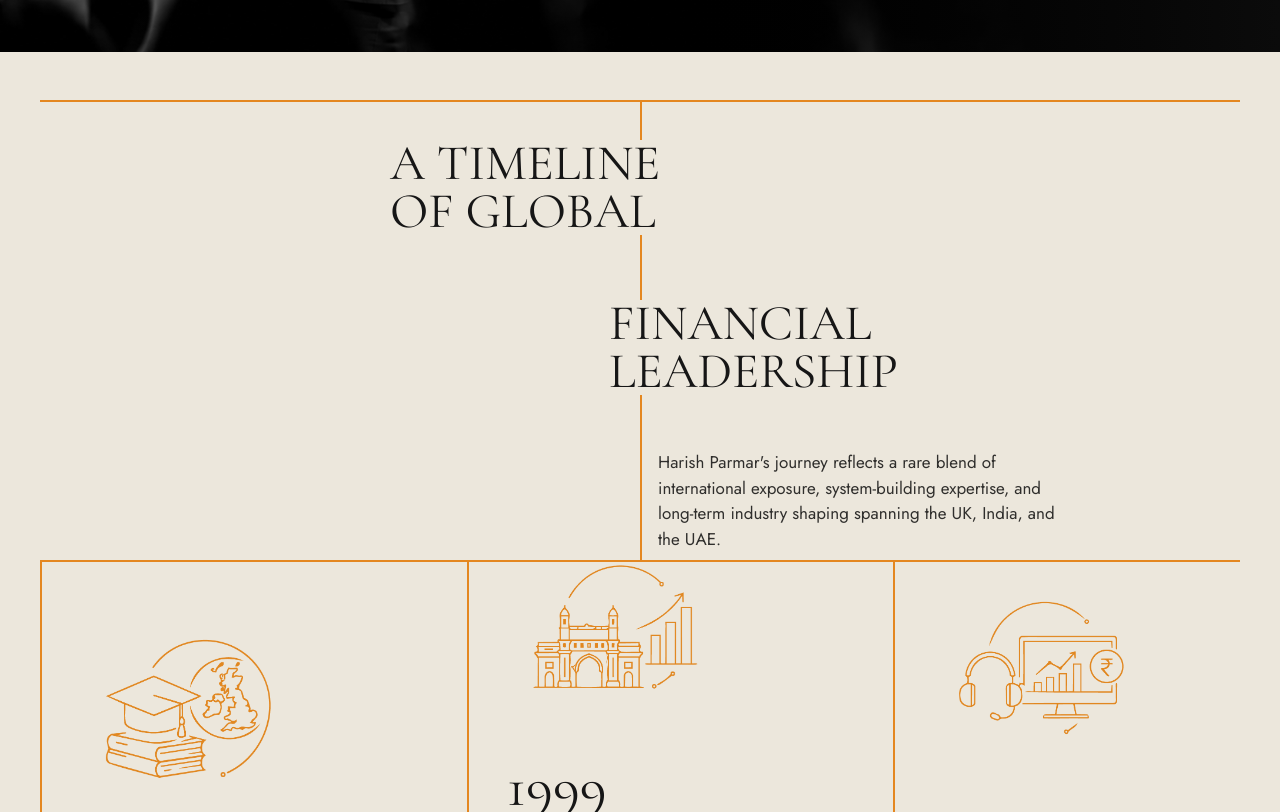
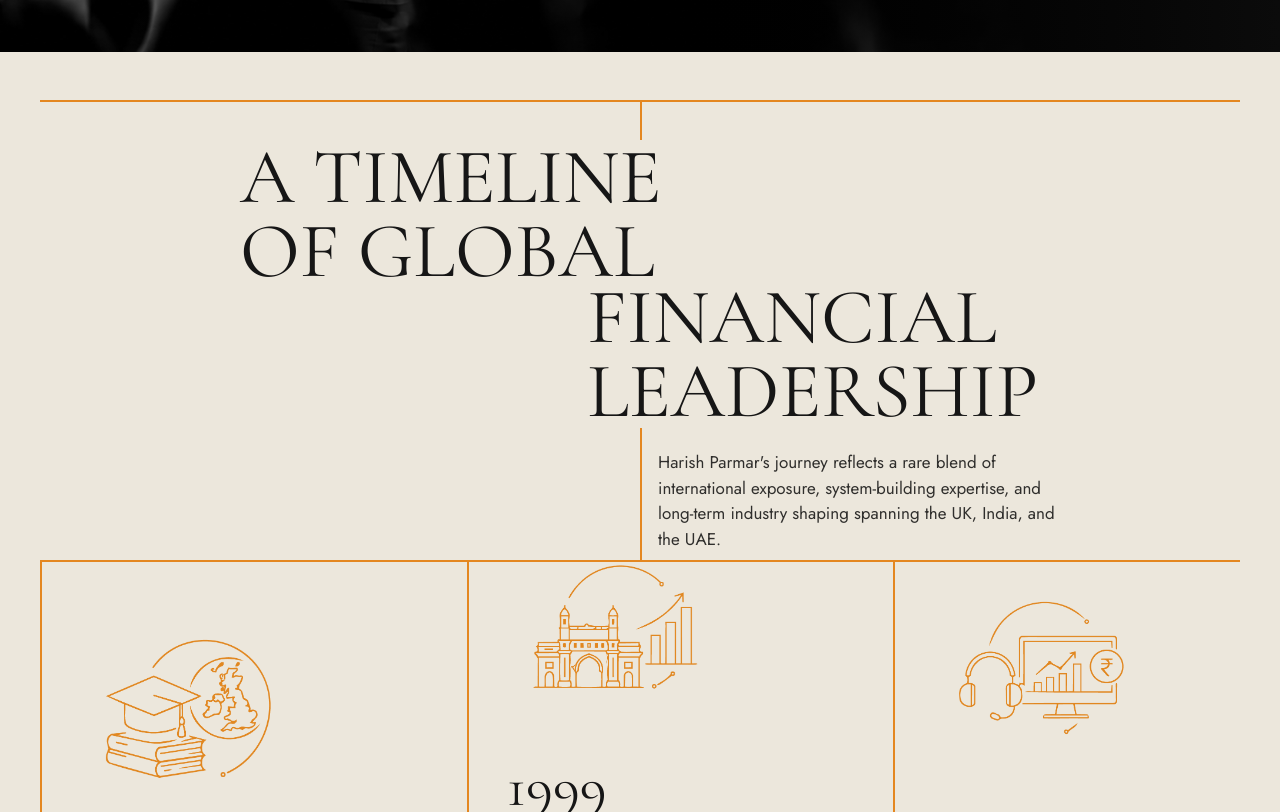
Before and after one commit to Developer-ParMarketing/harish-parmar, a Next.js app: page / in a window 1280 px wide. Shown: the part 748-1560 px from the top of the page. Built offline with nearby package versions, Linux system fonts and the light colour scheme; a web font is replaced by a local one.

Commit message:
final chnages from my end

```diff
--- a/components/QuoteSection.jsx
+++ b/components/QuoteSection.jsx
@@ -62,7 +62,7 @@ export default function QuoteSection() {
             text-[40px]
             md:text-[56px]
             leading-none
-            font-light
+            font-light tracking-[0.15em]
         "
                                     style={{
                                         fontFamily: "var(--font-script)",
--- a/components/Subhero.jsx
+++ b/components/Subhero.jsx
@@ -236,13 +236,13 @@ export default function TimelineSection() {
                             <h2
                                 className="
                                 font-[family-name:var(--font-serif)]
-                                text-[50px]
+                                text-[78px]
                                 leading-[0.95]
                                 uppercase
                                 text-[#161616]
                                 absolute
                                 top-10
-                                lg:left-[350px]
+                                lg:left-[200px]
                                 md:left-[100px]
                                 bg-[#ece7dc]
                                 whitespace-pre-line
@@ -260,13 +260,13 @@ export default function TimelineSection() {
                             <h2
                                 className="
                             font-[family-name:var(--font-serif)]
-                            text-[50px]
+                            text-[78px]
                             leading-[0.95]
                             uppercase
                             text-[#161616]
                             absolute
-                            top-50
-                            lg:right-[342px]
+                            top-45
+                            lg:right-[202px]
                             md:right-[100px]
                             bg-[#ece7dc]
                             whitespace-pre-line
```
